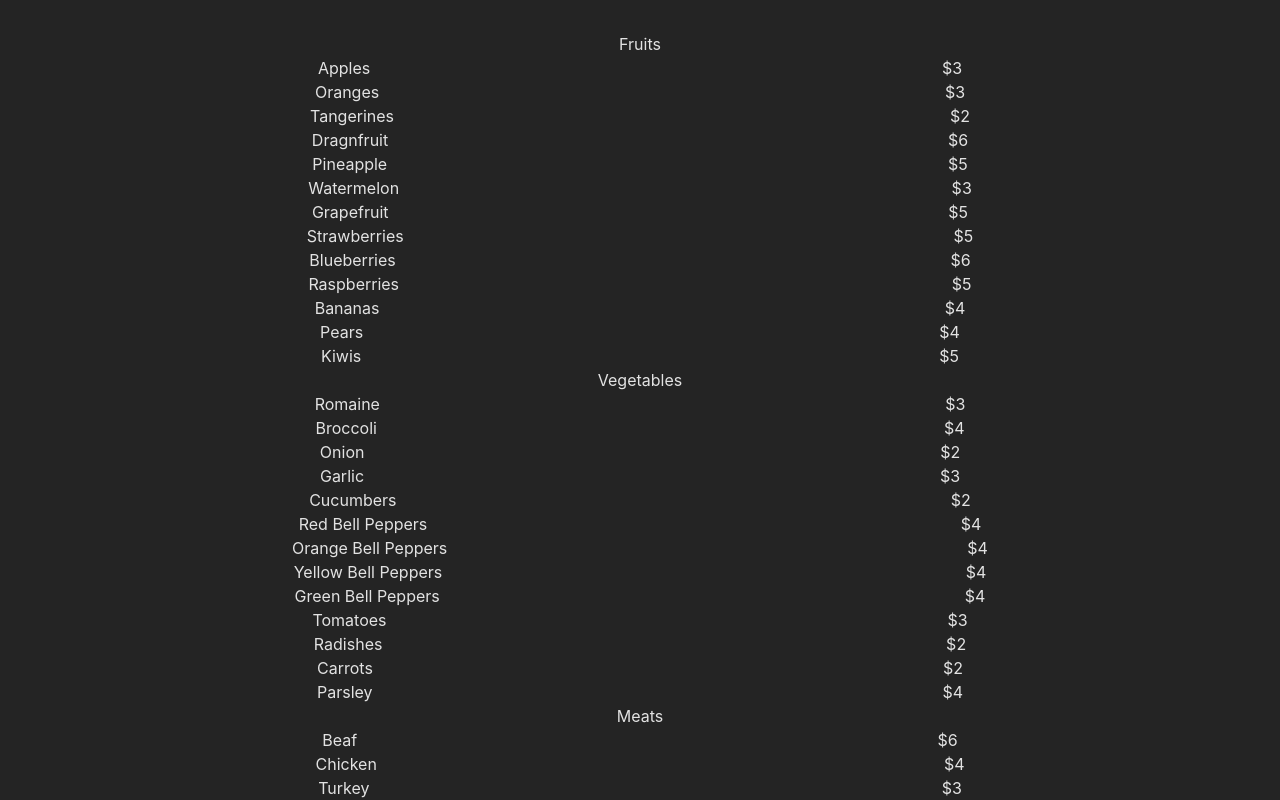
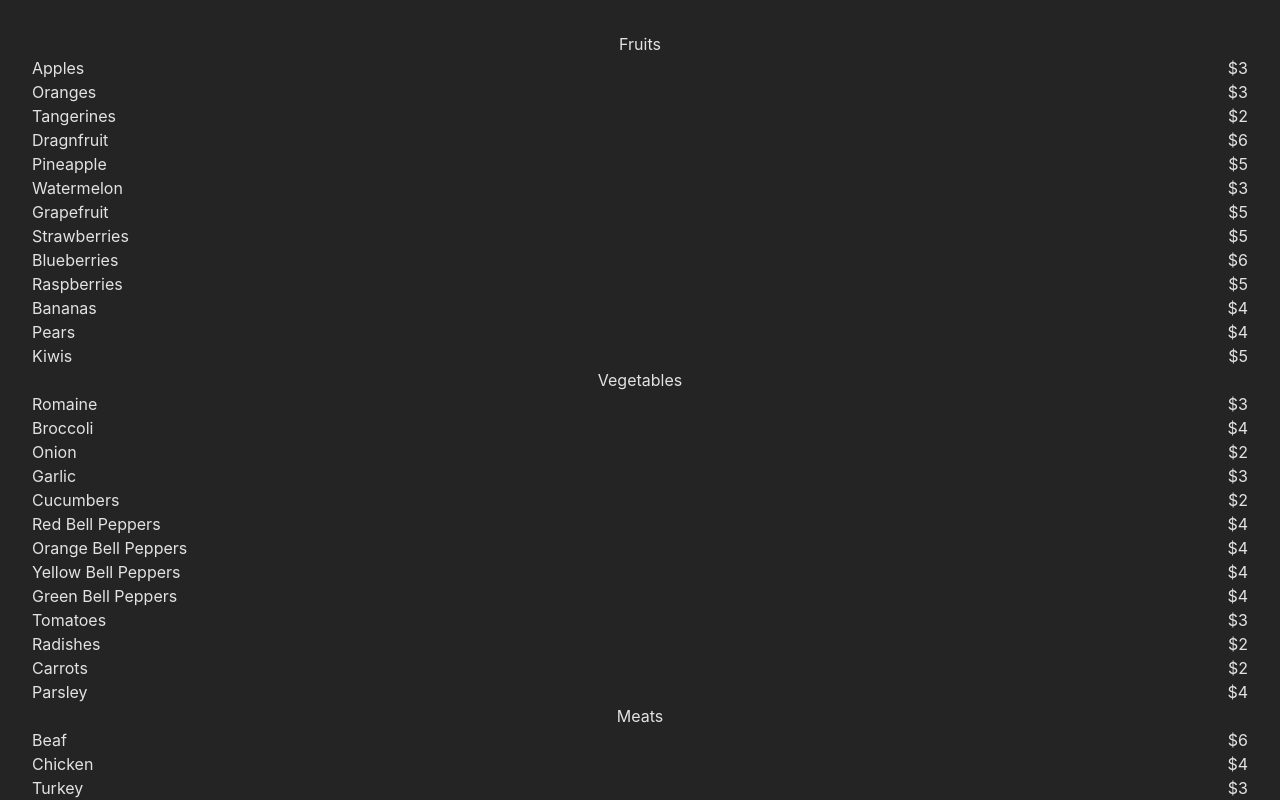
Before and after one commit to syntapy/1_react_quickstart, a React (Vite) app in the folder app/: page / in a window 1280 px wide. Shown: the top 800 px of the page. Built offline with nearby package versions, Linux system fonts and the light colour scheme.

Commit message:
vertically align

```diff
--- a/app/src/components/ProductRow/ProductRow.tsx
+++ b/app/src/components/ProductRow/ProductRow.tsx
@@ -7,8 +7,8 @@ interface Props {
 export default function ProductRow(props: Props) {
     return (
         <li className="flex flex-row ">
-            <span className="grow">{props.name}</span>
-            <span className="grow">${props.price}</span>
+            <span className="grow text-left">{props.name}</span>
+            <span className="grow text-right">${props.price}</span>
         </li>
     )
 }
```
